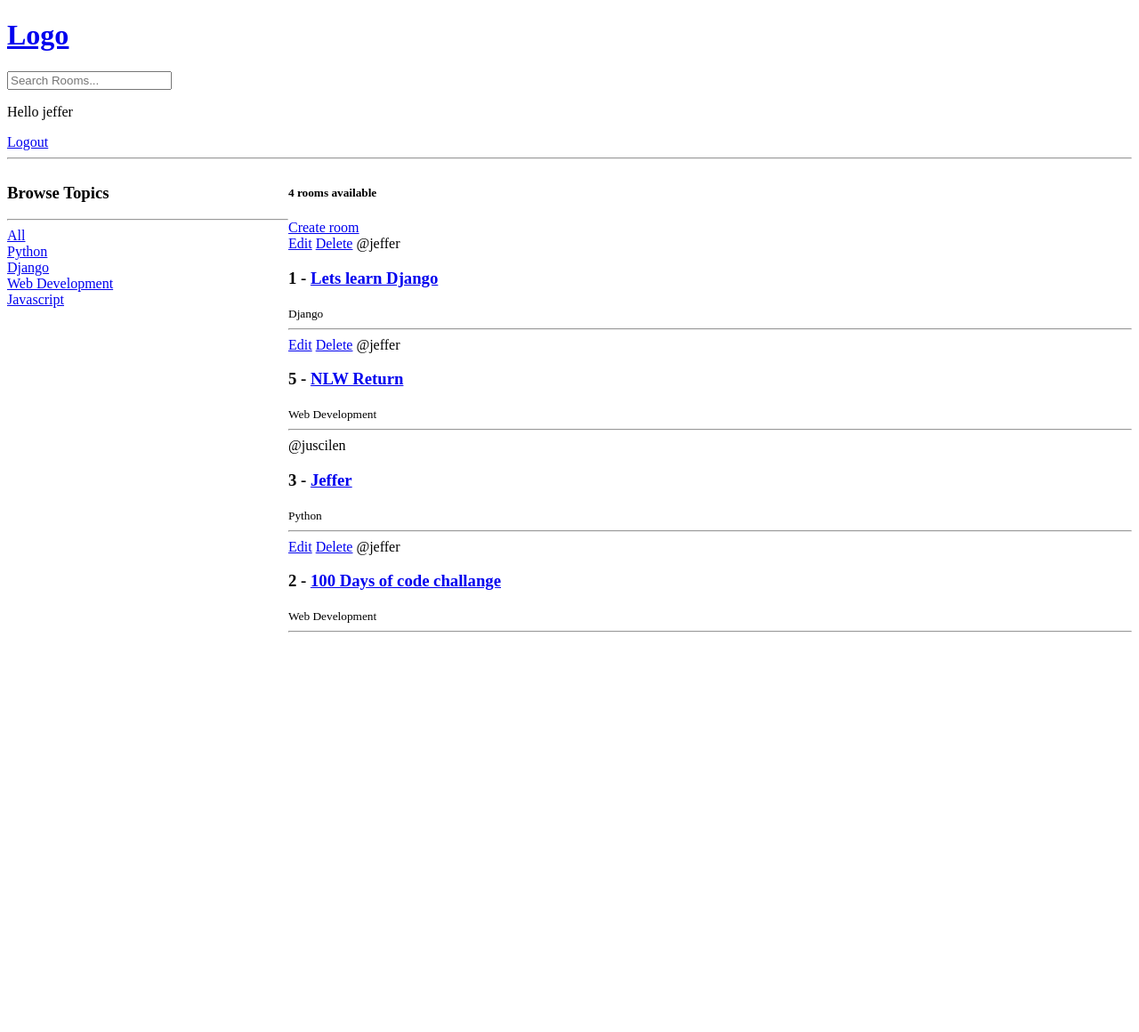
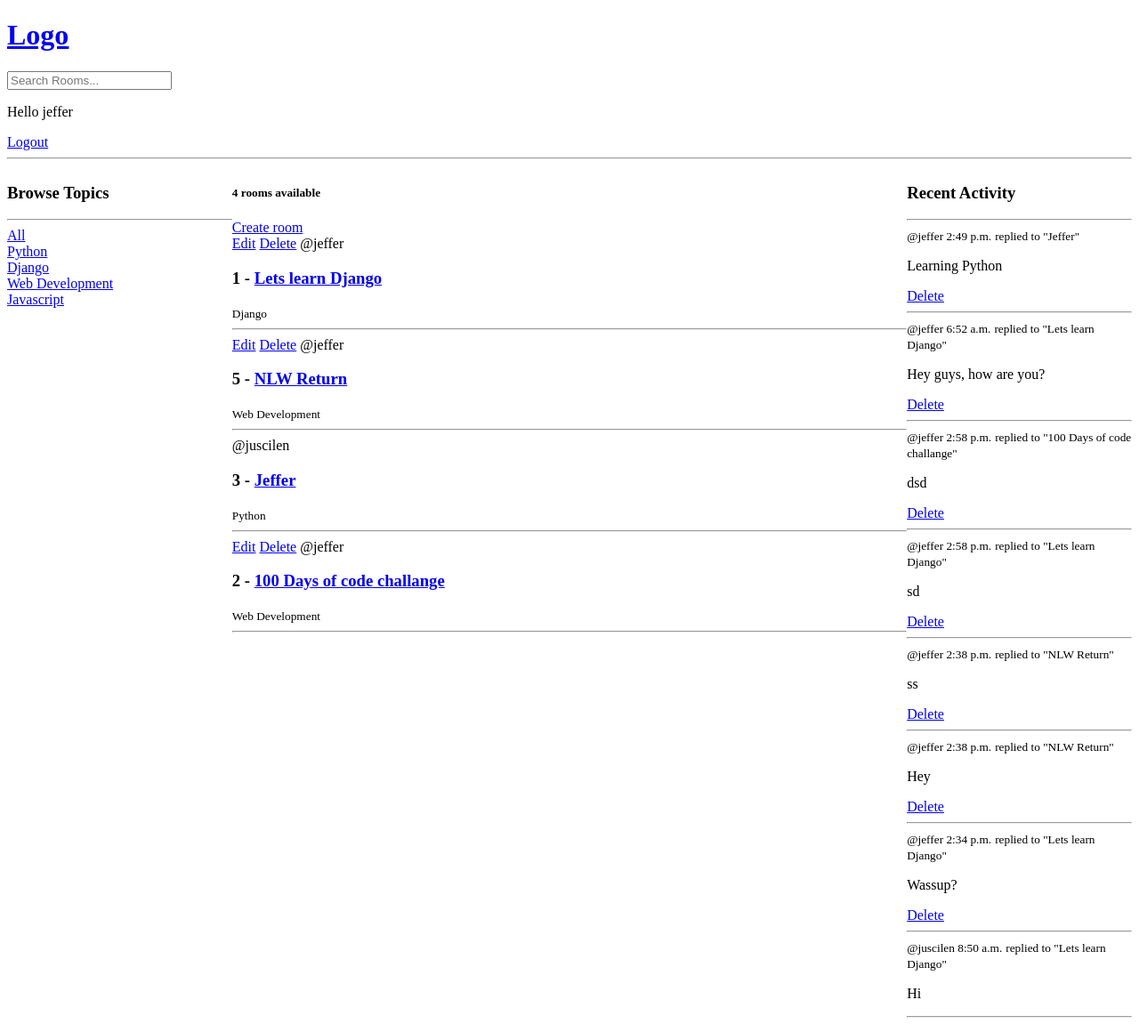
Before and after one commit to JefferMarcelino/learning-django, a Django app: page / in a window 1280 px wide. Shown: the whole page at 89% size. Before the commit the page ends 711 px from the top, so only its background shows below. Run offline with Django 4.2, Linux system fonts and the light colour scheme; a user stored in the database is signed in; data comes from the database, SQL or seed files in the repository.

Commit message:
Recent activity

```diff
--- a/studybud/base/models.py
+++ b/studybud/base/models.py
@@ -30,8 +30,11 @@ class Message(models.Model):
     user = models.ForeignKey(User, on_delete=models.CASCADE)
     room = models.ForeignKey(Room, on_delete=models.CASCADE)
     body = models.TextField()
-    update = models.DateTimeField(auto_now=True)
+    updated = models.DateTimeField(auto_now=True)
     created = models.TimeField(auto_now_add=True)
+
+    class Meta:
+        ordering = ("-updated", "-created")
 
     def __str__(self):
         return str(self.body[0:50])
--- a/studybud/base/templates/base/home.html
+++ b/studybud/base/templates/base/home.html
@@ -5,7 +5,7 @@
 <style>
     .home-container {
         display: grid;
-        grid-template-columns: 1fr 3fr;
+        grid-template-columns: 1fr 3fr 1fr;
     }
 </style>
 
@@ -46,6 +46,23 @@
         </div>
     </div>
 
+    <div>
+        <h3>Recent Activity</h3>
+        <hr>
+        {% for message in room_messages %}
+            <div>
+                <small>@{{ message.user }}  {{ message.created }}</small>
+                <small>replied to "{{ message.room }}"</small>
+
+                <p>{{ message }}</p>
+                {% if request.user == message.user %}
+                        <a href="{% url 'delete-message' message.id %}">Delete</a>
+                {% endif %}
+                <hr>
+            </div>
+        {% endfor %}
+    </div>
+
 </div>
 
 {% endblock content %}
--- a/studybud/base/views.py
+++ b/studybud/base/views.py
@@ -67,8 +67,11 @@ def home(request):
 
     topics = Topic.objects.all()
     room_count = rooms.count()
+    room_messages = Message.objects.filter(
+        Q(room__topic__name__icontains=q)
+        )
 
-    context = {"rooms": rooms, "topics": topics, "room_count": room_count}
+    context = {"rooms": rooms, "topics": topics, "room_count": room_count, "room_messages": room_messages}
     return render(request, "base/home.html", context)
 
 def room(request, pk):
```
Also changed, not shown: studybud/base/migrations/0006_alter_message_options_rename_update_message_updated.py (added), studybud/db.sqlite3.
